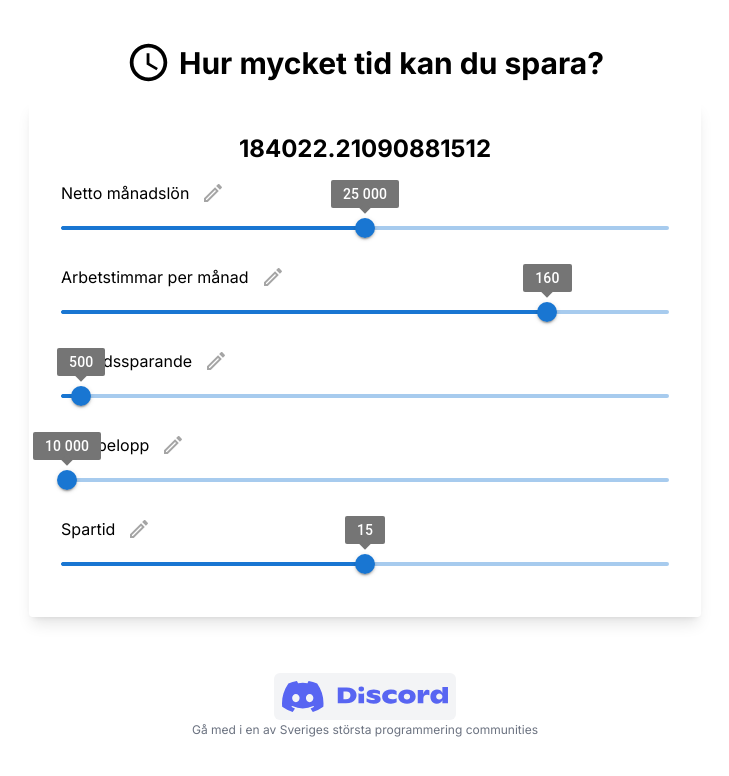
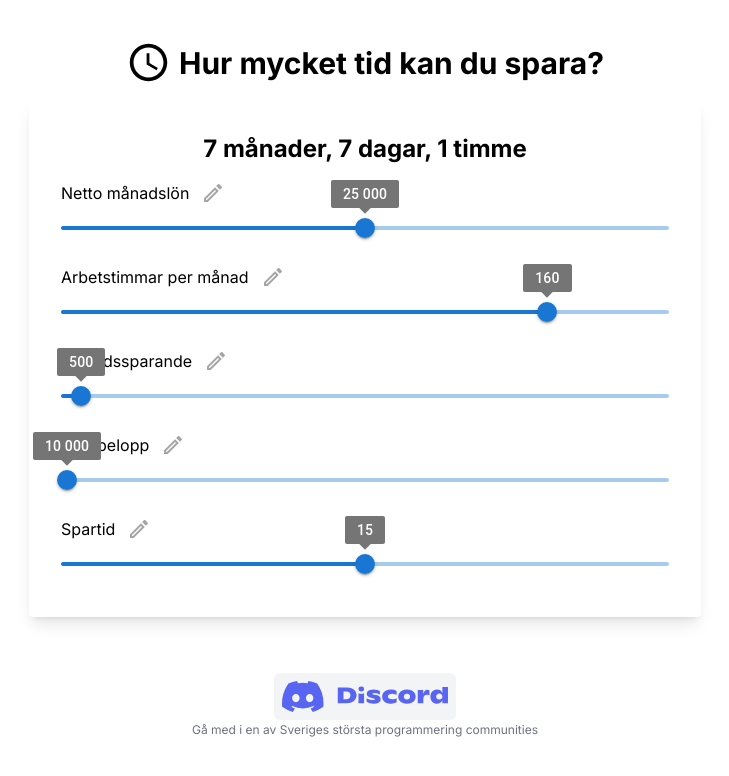
Before and after one commit to StaffanSol/time-vs-salary, a Next.js app in the folder time-vs-salary/: page / in a window 1280 px wide. Shown: the top 776 px of the page, without its empty margins (275-1004 px from the left). Built offline with nearby package versions, Linux system fonts and the light colour scheme.

Commit message:
time now works as expected with compound interest

```diff
--- a/time-vs-salary/src/app/page.tsx
+++ b/time-vs-salary/src/app/page.tsx
@@ -28,28 +28,72 @@ export default function Home() {
   const [showStartTextfield, setShowStartTextfield] = useState(false);
 
   const salary = salaryString && parseFloat(salaryString);
-  const hours = hoursString && parseFloat(hoursString);
+  let hours = hoursString && parseFloat(hoursString);
   const price = priceString && parseFloat(priceString);
   const saveTime = saveTimeString && parseFloat(saveTimeString);
   const start = startString && parseFloat(startString);
 
-  function convertDecimalTimeToHMSOutput(decimalHours: number): string {
+  // function convertDecimalTimeToHMSOutput(decimalHours: number): string {
+  //   const hours = Math.floor(decimalHours);
+  //   const minutes = Math.floor((decimalHours * 60) % 60);
+  //   const seconds = Math.floor((decimalHours * 3600) % 60);
+
+  //   let hoursString = "";
+  //   let minutesString = `${minutes} minut${minutes === 1 ? "" : "er"}`;
+  //   let secondsString = "";
+
+  //   if (hours !== 0) {
+  //     hoursString += `${hours} timm${hours === 1 ? "e" : "ar"}, `;
+  //   }
+  //   if (hours === 0) {
+  //     secondsString += `, ${seconds} sekund${seconds === 1 ? "" : "er"} `;
+  //   }
+
+  //   return `${hoursString}${minutesString}${secondsString}`;
+  // }
+
+  function convertDecimalHours(decimalHours: number): string {
+    const hoursPerDay = 8;
+    const daysPerMonth = 20;
+    const monthsPerYear = 12;
+    const hoursPerMonth = hoursPerDay * daysPerMonth;
+    const hoursPerYear = hoursPerMonth * monthsPerYear;
+
+    const years = Math.floor(decimalHours / hoursPerYear);
+    decimalHours %= hoursPerYear;
+
+    const months = Math.floor(decimalHours / hoursPerMonth);
+    decimalHours %= hoursPerMonth;
+
+    const days = Math.floor(decimalHours / hoursPerDay);
+    decimalHours %= hoursPerDay;
+
     const hours = Math.floor(decimalHours);
-    const minutes = Math.floor((decimalHours * 60) % 60);
-    const seconds = Math.floor((decimalHours * 3600) % 60);
+    decimalHours %= 1;
 
-    let hoursString = "";
-    let minutesString = `${minutes} minut${minutes === 1 ? "" : "er"}`;
-    let secondsString = "";
+    const minutes = Math.floor(decimalHours * 60);
+    decimalHours = (decimalHours * 60) % 1;
 
-    if (hours !== 0) {
-      hoursString += `${hours} timm${hours === 1 ? "e" : "ar"}, `;
-    }
-    if (hours === 0) {
-      secondsString += `, ${seconds} sekund${seconds === 1 ? "" : "er"} `;
+    const seconds = Math.floor(decimalHours * 60);
+
+    function formatUnit(
+      value: number,
+      singular: string,
+      plural: string
+    ): string {
+      return value > 0 ? `${value} ${value === 1 ? singular : plural}` : "";
     }
 
-    return `${hoursString}${minutesString}${secondsString}`;
+    let result = [];
+    result.push(formatUnit(years, "år", "år"));
+    result.push(formatUnit(months, "månad", "månader"));
+    result.push(formatUnit(days, "dag", "dagar"));
+    result.push(formatUnit(hours, "timme", "timmar"));
+    result.push(formatUnit(minutes, "minut", "minuter"));
+    result.push(formatUnit(seconds, "sekund", "sekunder"));
+
+    // Filter out empty strings and return the first three non-empty values
+    return result.filter(Boolean).slice(0, 3).join(", ");
   }
 
   function calculateCompoundInterest(
@@ -69,15 +113,24 @@ export default function Home() {
   }
 
   const compoundInterest =
-    start &&
+    start !== null &&
+    start !== "" &&
     saveTime &&
-    price &&
+    price !== null &&
+    price !== "" &&
     calculateCompoundInterest(start, saveTime, price);
 
-  const payPerHour = salary && hours && salary / hours;
-  const timeInHours = price && payPerHour && price / payPerHour;
+  hours = hours ? hours : 1;
 
-  const result = compoundInterest; //timeInHours && convertDecimalTimeToHMSOutput(timeInHours);
+  console.log(price);
+
+  const payPerHour =
+    salary !== null && salary !== "" && hours && saveTime && salary / hours;
+
+  const timeInHours =
+    payPerHour && compoundInterest && compoundInterest / payPerHour;
+
+  const result = timeInHours && convertDecimalHours(timeInHours);
 
   function updateSalary(event: Event) {
     const target = event.target as HTMLInputElement;
@@ -116,7 +169,7 @@ export default function Home() {
   const hoursSliderSetting: SliderProps = {
     "aria-label": "Always visible",
     onChange: updateHours,
-    value: hours === "" || hours === null ? 0 : hours,
+    value: hours === null ? 0 : hours,
     step: 1,
     valueLabelDisplay: showHoursTextfield ? "off" : "on",
     max: MAX_HOURS,
@@ -204,6 +257,9 @@ export default function Home() {
     setShowHoursTextfield(!showHoursTextfield);
   }
 
+  function numFormatter(value: number) {
+    return value.toString().replace(/\B(?=(\d{3})+(?!\d))/g, " ");
+  }
   return (
     <main className="flex min-h-screen flex-col items-center pt-[5vh] gap-4">
       <header className="flex items-center gap-2">
@@ -217,7 +273,7 @@ export default function Home() {
       <div className="flex flex-col gap-2 w-full p-8 max-w-2xl rounded overflow-hidden shadow-lg">
         <div className="flex flex-col gap-3">
           <p className="font-bold sm:text-2xl sm:text-1xl text-center">
-            {priceString && salaryString && hoursString ? result : 0}
+            {result}
           </p>
         </div>
         <SliderExtended
```
